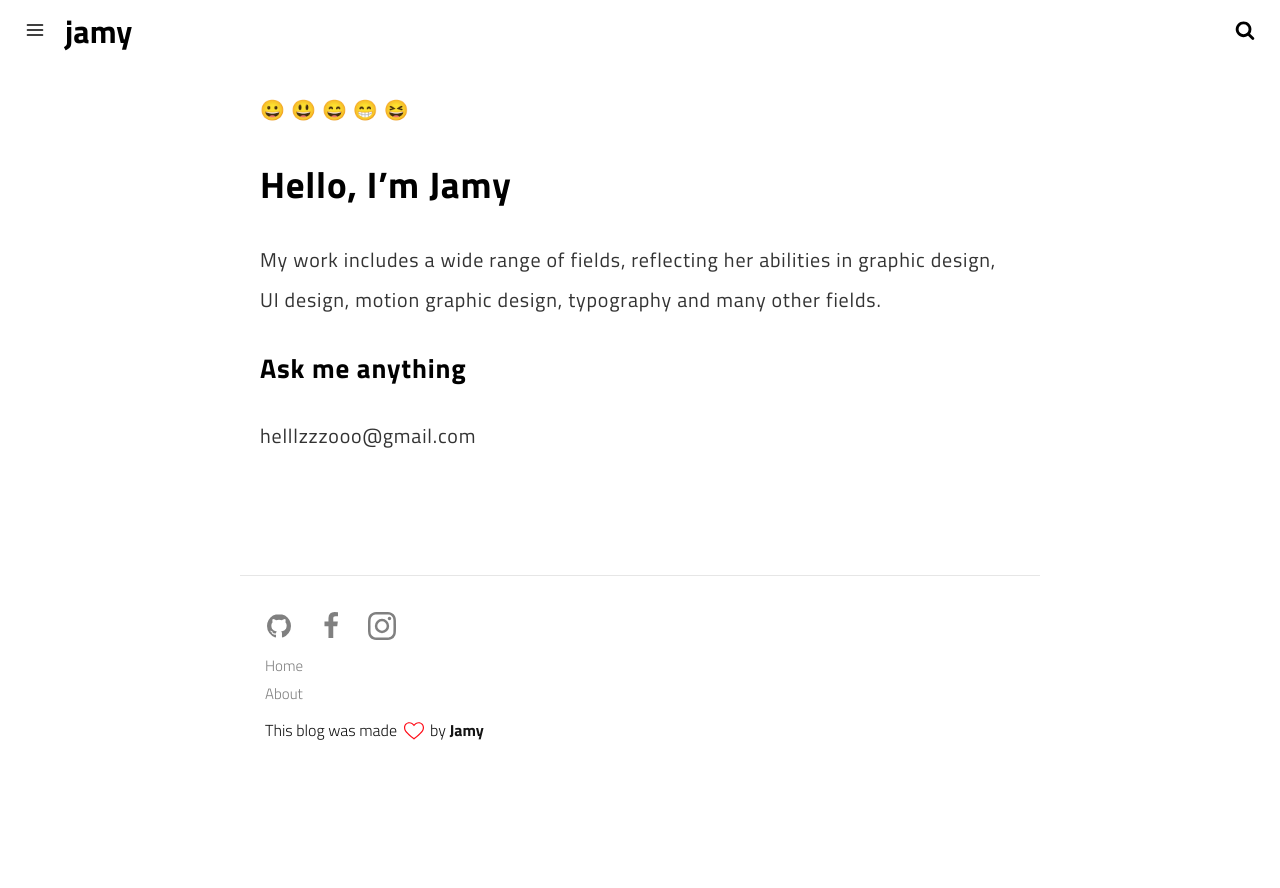
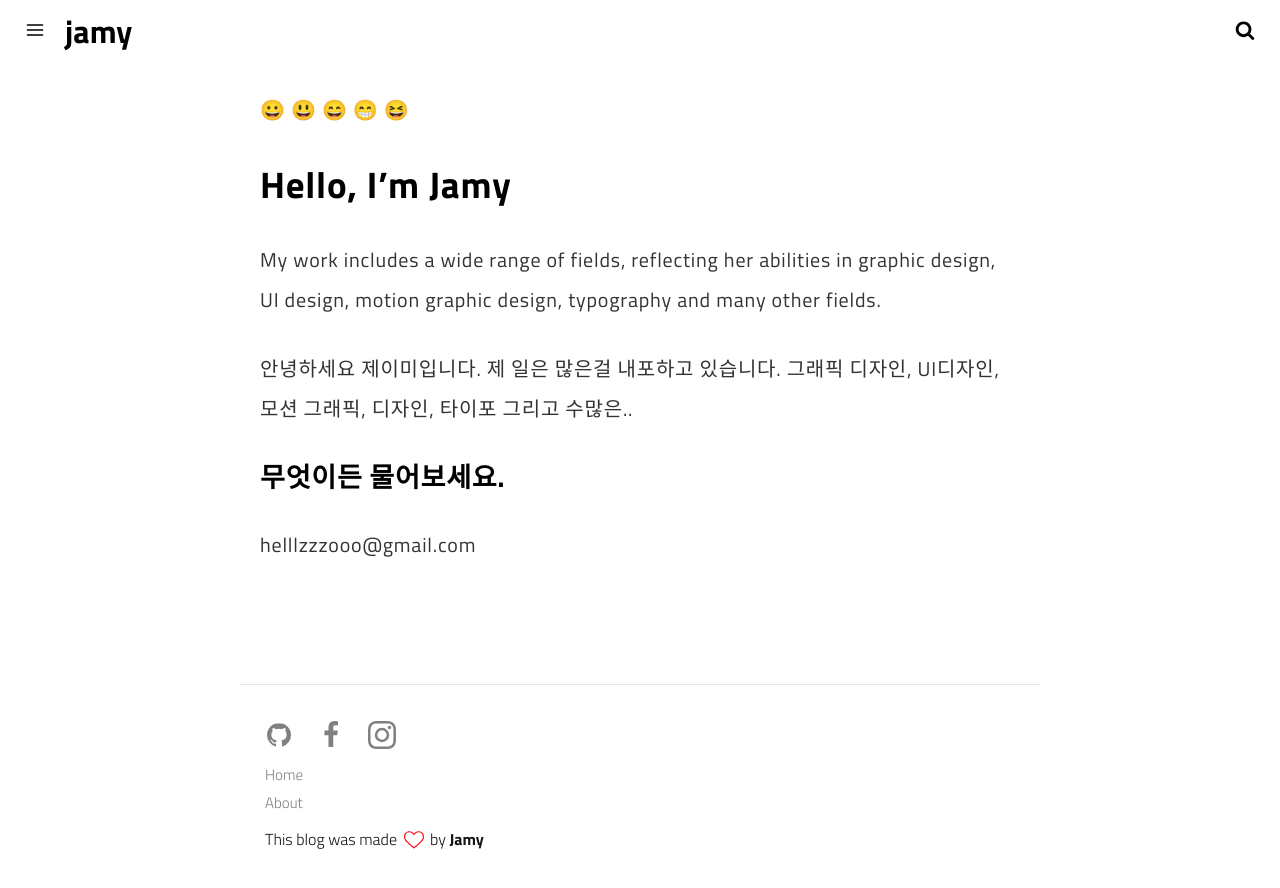
Before and after one commit to crazyjamy/crazyjamy.github.io, a Jekyll site: the page built from about.md, in a window 1280 px wide. Shown: the top 888 px of the page. Built offline with Jekyll 4.4.1, drawn with Linux system fonts in a browser that asks for light colours.

Commit message:
Update about.md

```diff
--- a/about.md
+++ b/about.md
@@ -11,5 +11,8 @@ permalink: /about/
 
 My work includes a wide range of fields, reflecting her abilities in graphic design, UI design, motion graphic design, typography and many other fields.
 
-### Ask me anything
+안녕하세요 제이미입니다.
+제 일은 많은걸 내포하고 있습니다. 그래픽 디자인, UI디자인, 모션 그래픽, 디자인, 타이포 그리고 수많은..
+
+### 무엇이든 물어보세요.
 helllzzzooo@gmail.com
```
